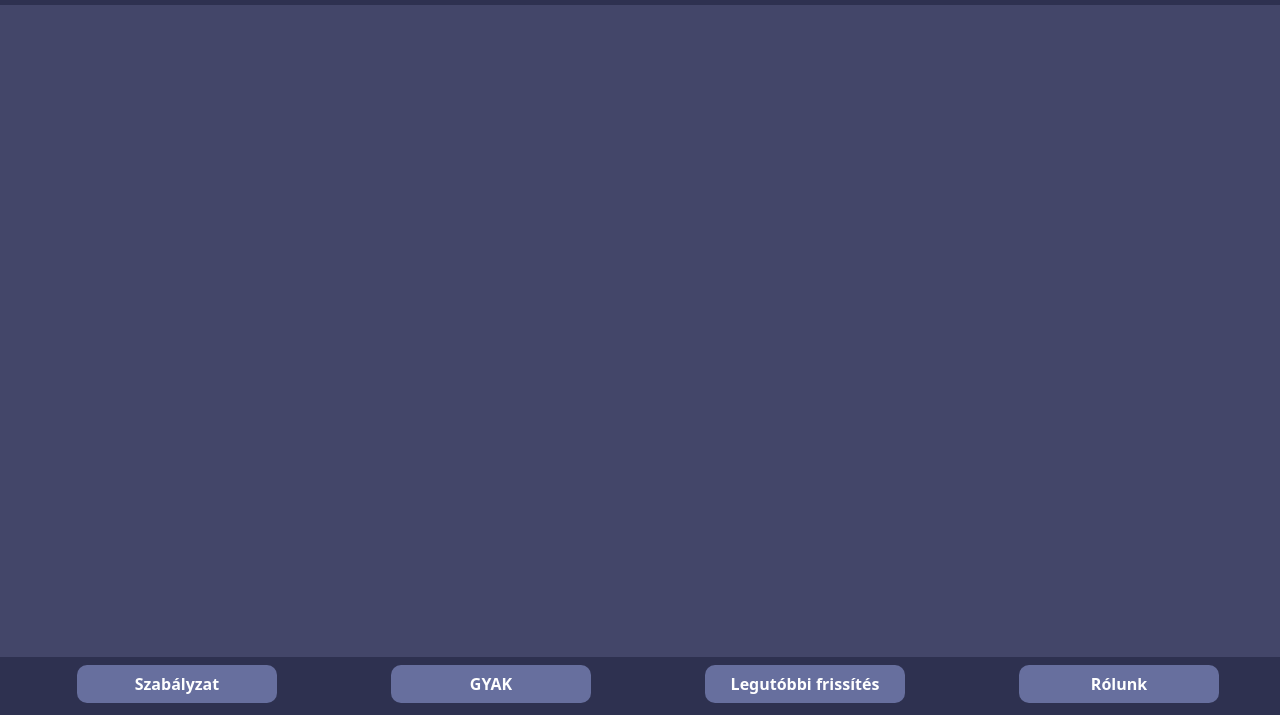
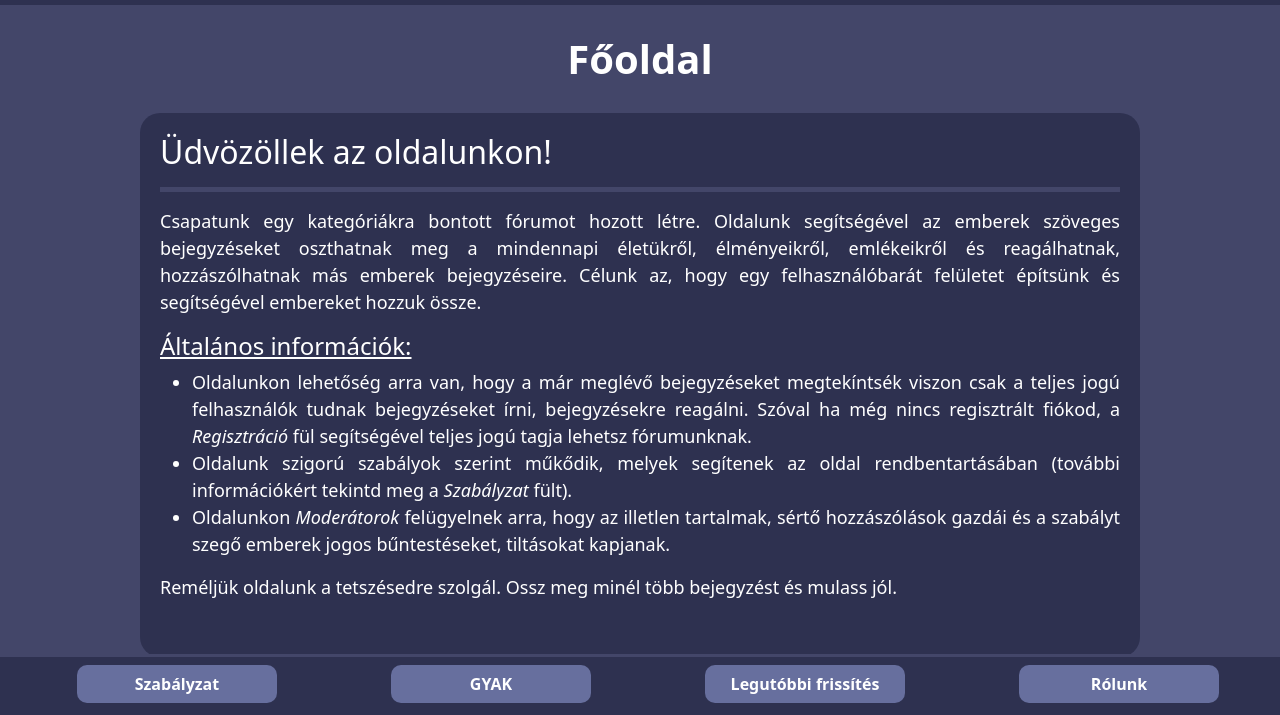
Before and after one commit to kecskeszsoltistvan/ForumProjekt, a plain HTML site: page index.html at #!/main in a window 1280 px wide. Shown: the part 85-800 px from the top of the page. Drawn offline with Linux system fonts and the light colour scheme.

Commit message:
főoldal javítása, formázások

```diff
--- a/Assets/css/style.css
+++ b/Assets/css/style.css
@@ -136,6 +136,8 @@ h4{
     flex-wrap: nowrap;
     justify-content: space-evenly;
     flex-direction: column;
+    background-color: #2E3150;
+
 }
 
 hr{
@@ -283,3 +285,7 @@ h3{
         text-align: center;
     }
 }
+h2{
+
+    margin-bottom: 0px;
+}
--- a/Assets/js/app.js
+++ b/Assets/js/app.js
@@ -26,6 +26,9 @@ app.config(function($routeProvider){
     .when("/szabalyzat", {
         templateUrl: "Views/szabalyzat.html",
     })
+    .when("/main", {
+        templateUrl: "Views/main.html",
+    })
     .otherwise(
         {redirecTo: "/login"}
     )
--- /dev/null
+++ b/Views/main.html
@@ -0,0 +1,15 @@
+<h1>Főoldal</h1>
+<div class="content">
+
+    <h2>Üdvözöllek az oldalunkon!</h2>
+    <hr>
+    <p>Csapatunk egy kategóriákra bontott fórumot hozott létre. Oldalunk segítségével az emberek szöveges bejegyzéseket oszthatnak meg a mindennapi életükről, élményeikről, emlékeikről és reagálhatnak, hozzászólhatnak más emberek bejegyzéseire. Célunk az, hogy egy felhasználóbarát felületet építsünk és segítségével embereket hozzuk össze.</p>
+    <h4>Általános információk:</h4>
+    <ul>
+        <li>Oldalunkon lehetőség arra van, hogy a már meglévő bejegyzéseket megtekíntsék viszon csak a teljes jogú felhasználók tudnak bejegyzéseket írni, bejegyzésekre reagálni. Szóval ha még nincs regisztrált fiókod, a <i>Regisztráció</i> fül segítségével teljes jogú tagja lehetsz fórumunknak.</li>
+        <li>Oldalunk szigorú szabályok szerint műkődik, melyek segítenek az oldal rendbentartásában (további információkért tekintd meg a <i>Szabályzat</i> fült).</li>
+        <li>Oldalunkon <i>Moderátorok</i> felügyelnek arra, hogy az illetlen tartalmak, sértő hozzászólások gazdái és a szabályt szegő emberek jogos bűntestéseket, tiltásokat kapjanak.</li>
+    </ul>
+
+    <p>Reméljük oldalunk a tetszésedre szolgál. Ossz meg minél több bejegyzést és mulass jól.</p>
+</div>
--- a/index.html
+++ b/index.html
@@ -13,7 +13,7 @@
     <nav class="navbar navbar-expand-lg bg-body-tertiary fixed-top">
         <div class="container-fluid position-relative">
             <div>
-                <img class="nav_img navbar-brand" href="#" src="icons/crowd-of-users.png" alt="">
+                <a href="#!/main"><img class="nav_img navbar-brand" href="#" src="icons/crowd-of-users.png" alt=""></a>
                 <button class="navbar-toggler" type="button" data-bs-toggle="collapse" data-bs-target="#navbarNavAltMarkup">
                     <span class="navbar-toggler-icon">
                         <i class="fas fa-bars"></i>
```
